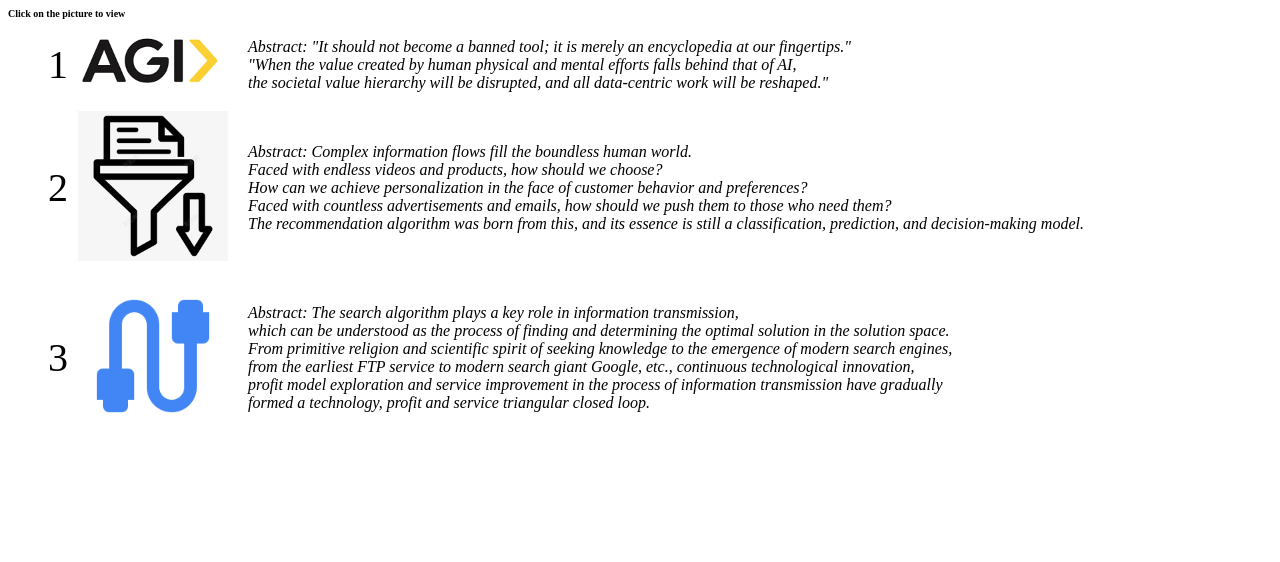
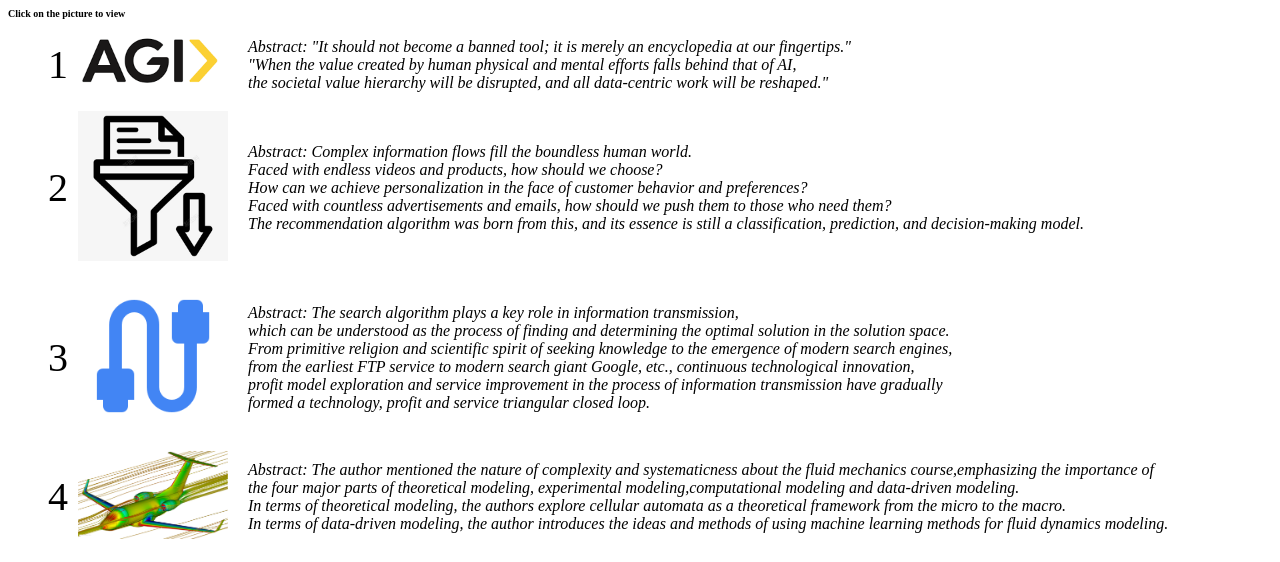
Before and after one commit to Alexia369/Alexia369.github.io, a plain HTML site: page deepthink.html in a window 1280 px wide. Shown: the part 238-800 px from the top of the page. Drawn offline with Linux system fonts and the light colour scheme.

Commit message:
Add files via upload

```diff
--- a/deepthink.html
+++ b/deepthink.html
@@ -76,6 +76,22 @@
                 </div>
             </li>
         </ul>
+        <ul>
+            <li class="item">
+                <span style="margin-right: 10px; font-size: 40px;">4</span>
+                <a href="Open_a_window_of_fluid_mechanics_20230812.pdf" download>
+                    <img src="FM.png" alt="FM" style="width: 150px; height: auto;">
+                </a>
+                <div style="margin-left: 20px;">
+                    <i>Abstract:
+                        The author mentioned the nature of complexity and systematicness about the fluid mechanics course,emphasizing the importance of<br>
+                        the four major parts of theoretical modeling, experimental modeling,computational modeling and data-driven modeling.<br>
+                        In terms of theoretical modeling, the authors explore cellular automata as a theoretical framework from the micro to the macro.<br>
+                        In terms of data-driven modeling, the author introduces the ideas and methods of using machine learning methods for fluid dynamics modeling.
+                    </i>
+                </div>
+            </li>
+        </ul>
     </section>
 
 </body>
```
Also changed, not shown: FM.png (added), 1 other file.
